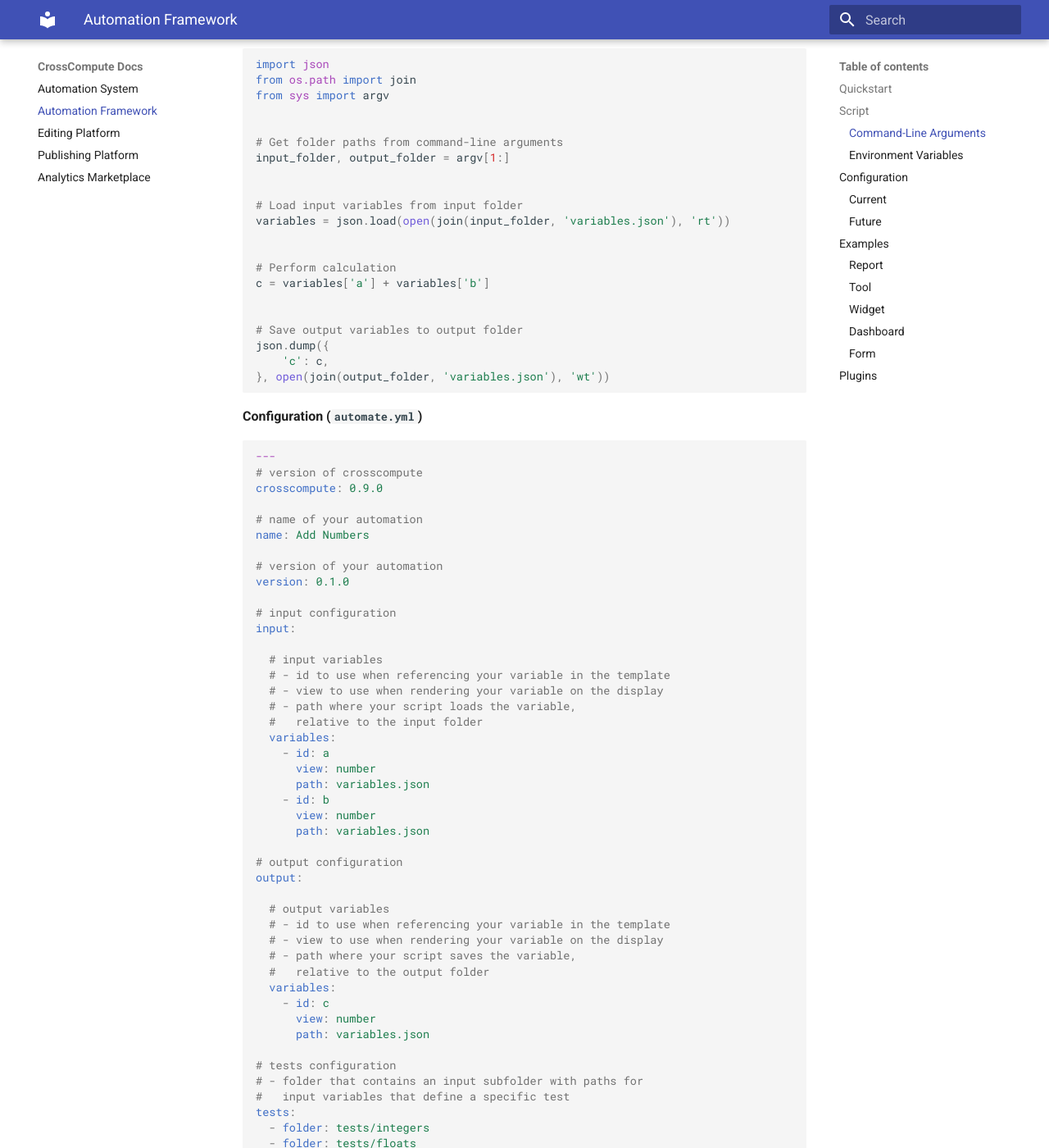
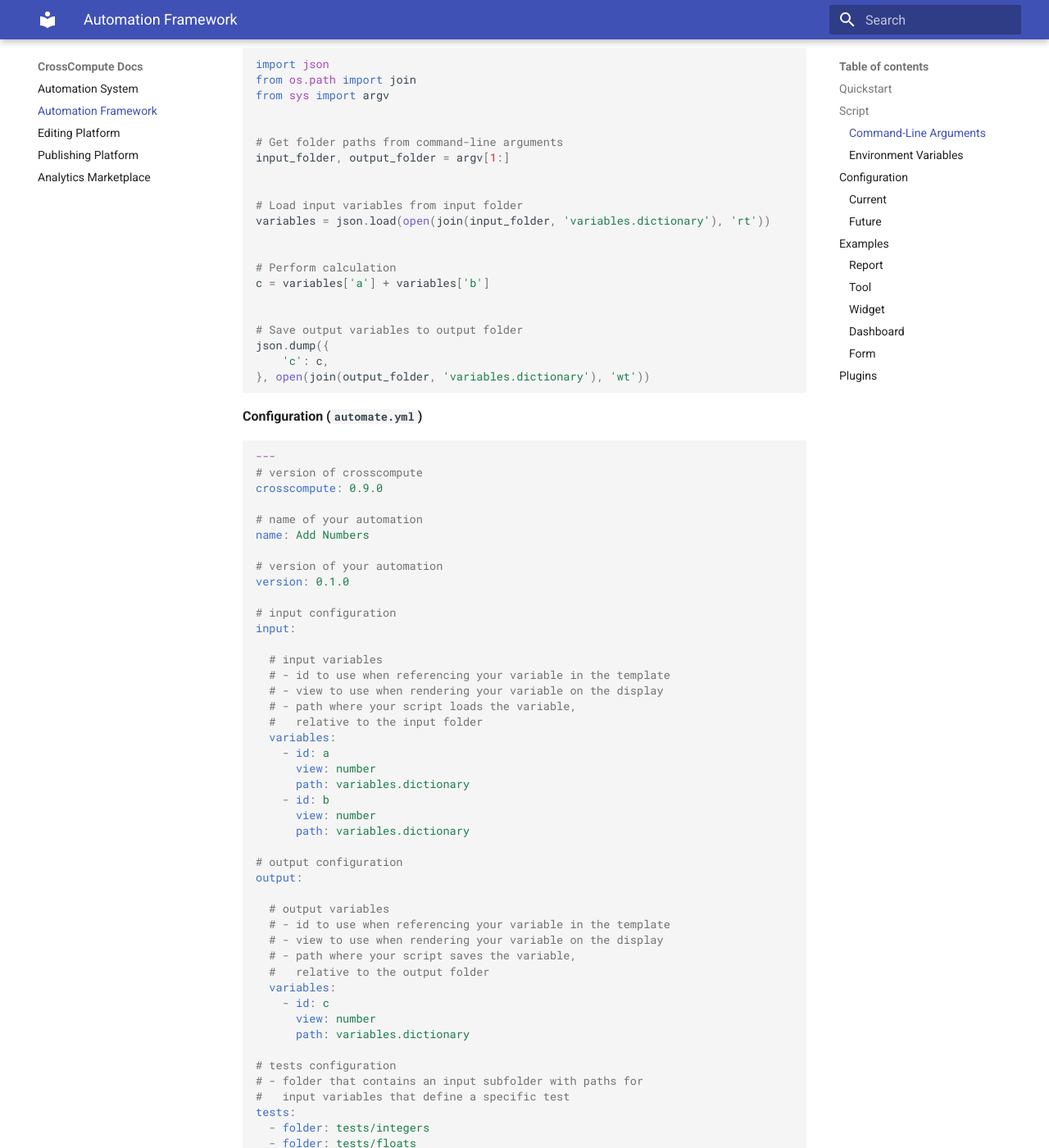
Before and after one commit to crosscompute/crosscompute-docs, an MkDocs documentation site: the page built from docs/automation-framework/README.md, in a window 1280 px wide and 1400 px high, scrolled down 1370 px. Shown: the whole window at 82% size. Built offline with MkDocs 1.6.1 and Material for MkDocs 9.7.7, drawn with Linux system fonts in a browser that asks for light colours; some of the changed text lies outside the part shown.

Commit message:
Use variables.dictionary

````diff
--- a/docs/automation-framework/README.md
+++ b/docs/automation-framework/README.md
@@ -63,7 +63,7 @@
 
 
 # Load input variables from input folder
-variables = json.load(open(join(input_folder, 'variables.json'), 'rt'))
+variables = json.load(open(join(input_folder, 'variables.dictionary'), 'rt'))
 
 
 # Perform calculation
@@ -73,7 +73,7 @@
 # Save output variables to output folder
 json.dump({
     'c': c,
-}, open(join(output_folder, 'variables.json'), 'wt'))
+}, open(join(output_folder, 'variables.dictionary'), 'wt'))
 ```
 
 **Configuration (`automate.yml`)**
@@ -100,10 +100,10 @@
   variables:
     - id: a
       view: number
-      path: variables.json
+      path: variables.dictionary
     - id: b
       view: number
-      path: variables.json
+      path: variables.dictionary
 
 # output configuration
 output:
@@ -116,7 +116,7 @@
   variables:
     - id: c
       view: number
-      path: variables.json
+      path: variables.dictionary
 
 # tests configuration
 # - folder that contains an input subfolder with paths for
@@ -168,7 +168,7 @@
 
 
 # Load input variables from input folder
-variables = json.load(open(join(input_folder, 'variables.json'), 'rt'))
+variables = json.load(open(join(input_folder, 'variables.dictionary'), 'rt'))
 
 
 # Perform calculation
@@ -178,7 +178,7 @@
 # Save output variables to output folder
 json.dump({
     'c': c,
-}, open(join(output_folder, 'variables.json'), 'wt'))
+}, open(join(output_folder, 'variables.dictionary'), 'wt'))
 ```
 
 **Configuration (`automate.yml`)**
@@ -205,10 +205,10 @@
   variables:
     - id: a
       view: number
-      path: variables.json
+      path: variables.dictionary
     - id: b
       view: number
-      path: variables.json
+      path: variables.dictionary
 
 # output configuration
 output:
@@ -221,7 +221,7 @@
   variables:
     - id: c
       view: number
-      path: variables.json
+      path: variables.dictionary
 
 # tests configuration
 # - folder that contains an input subfolder with paths for
@@ -458,16 +458,16 @@
   variables:
     - id: base
       view: number
-      path: variables.json
+      path: variables.dictionary
     - id: start
       view: number
-      path: variables.json
+      path: variables.dictionary
     - id: stop
       view: number
-      path: variables.json
+      path: variables.dictionary
     - id: step
       view: number
-      path: variables.json
+      path: variables.dictionary
 
 # output configuration
 output:
@@ -597,10 +597,10 @@
   variables:
     - id: a
       view: number
-      path: variables.json
+      path: variables.dictionary
     - id: b
       view: number
-      path: variables.json
+      path: variables.dictionary
 
 # output configuration
 output:
@@ -613,7 +613,7 @@
   variables:
     - id: c
       view: number
-      path: variables.json
+      path: variables.dictionary
 
 # tests configuration
 # - folder that contains an input subfolder with paths for
@@ -670,7 +670,7 @@
   variables:
     - id: cpu-usage
       view: number
-      path: variables.json
+      path: variables.dictionary
 
 # tests configuration
 #   - folder that contains an input subfolder with paths for
@@ -787,10 +787,10 @@
   variables:
     - id: more_exercise
       view: boolean
-      path: variables.json
+      path: variables.dictionary
     - id: simple_exercise
       view: string
-      path: variables.json
+      path: variables.dictionary
 
   # input templates
   # - path to your markdown template or jupyter notebook form
````
